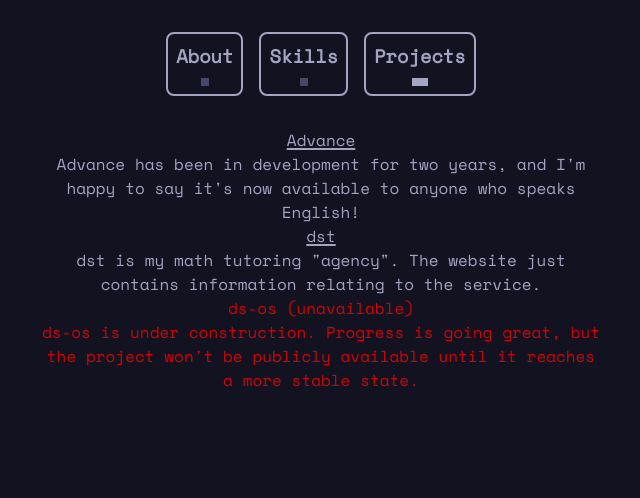
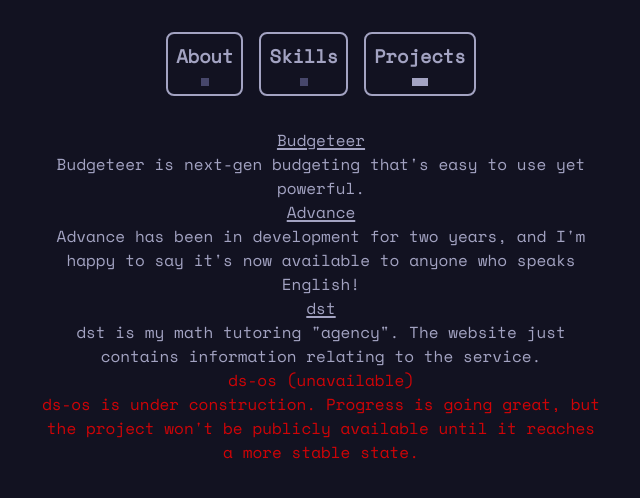
Before and after one commit to ds797/797, a SvelteKit app: page /projects in a window 1280 px wide. Shown: the top 498 px of the page, without its empty margins (319-959 px from the left). Built offline with nearby package versions, Linux system fonts and the light colour scheme.

Commit message:
Add Budgeteer

```diff
--- a/src/lib/components/Github.svelte
+++ b/src/lib/components/Github.svelte
@@ -1,5 +1,5 @@
 <script>
-	import github from './assets/github.svg';
+	import github from '../assets/github.svg';
 </script>
 
 <main>
--- a/src/routes/projects/+page.svelte
+++ b/src/routes/projects/+page.svelte
@@ -1,7 +1,13 @@
 <script>
 	import Project from '$lib/components/Project.svelte';
+	import Github from '$lib/components/Github.svelte'
 
 	let projects = [{
+		name: 'Budgeteer',
+		description: 'Budgeteer is next-gen budgeting that\'s easy to use yet powerful.',
+		link: 'https://budgeteer.cc',
+		icon: ''
+	}, {
 		name: 'Advance',
 		description: 'Advance has been in development for two years, and I\'m happy to say it\'s now available to anyone who speaks English!',
 		link: 'https://ds-advance.pages.dev',
```
